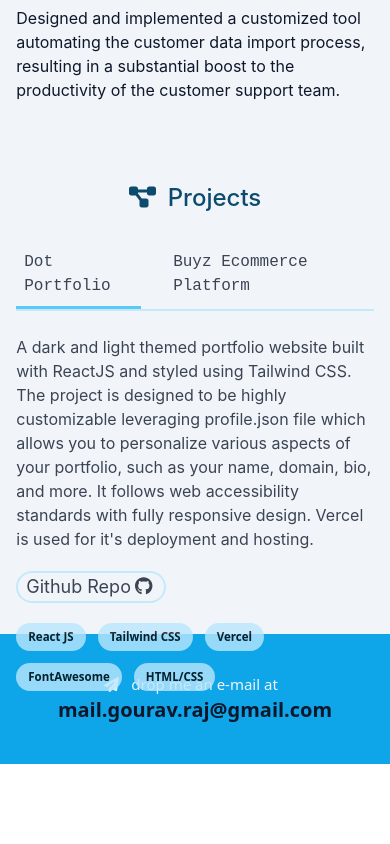
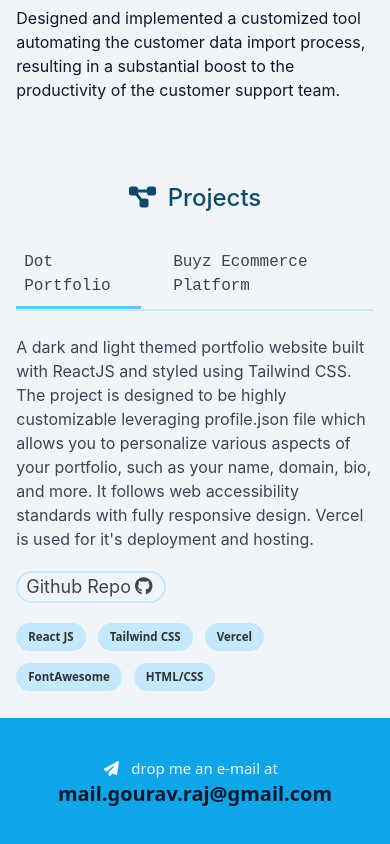
Before and after one commit to gogouravr/dot-portfolio, a React (Create React App) app: page / in a window 390 px wide. Shown: the part 2446-3290 px from the top of the page. Before the commit the page ends 3210 px from the top, so only its background shows below. Built offline with nearby package versions, Linux system fonts and the light colour scheme.

Commit message:
add height to accomodate project hyperlink button

```diff
--- a/src/screens/Projects.jsx
+++ b/src/screens/Projects.jsx
@@ -15,7 +15,7 @@ export default function Projects() {
             </h2>
 
 
-            <section className='font-sans font-[240] lg:w-2/3 opacity-80 mt-5 text-base lg:text-[1.1rem] tracking-normal h-80'>
+            <section className='font-sans font-[240] lg:w-2/3 opacity-80 mt-5 text-base lg:text-[1.1rem] tracking-normal h-96 mb-5 sm:mb-0 sm:h-80'>
 
                 <Tabs tabs={profile['projects'].map((project, idx) => ({ ...project, id: idx }))} />
             </section>
```
